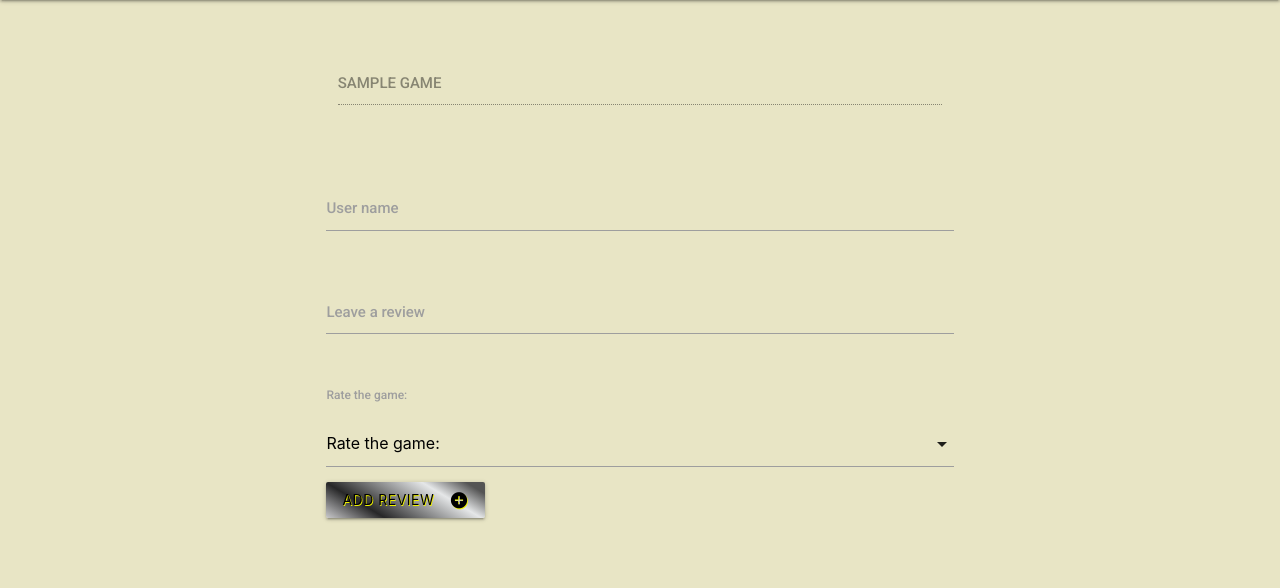
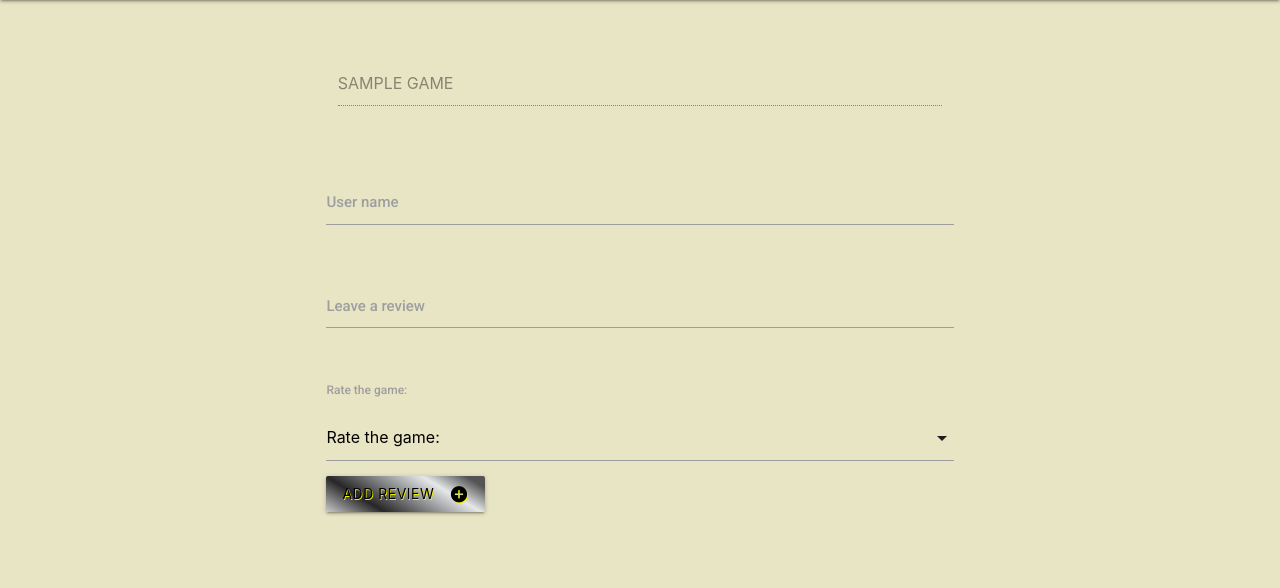
Before and after one commit to teppm/MS3-Project, a Flask app: template templates/add_review.html in a window 1280 px wide. Shown: the part 64-652 px from the top of the page. Run offline with Flask 2, Linux system fonts and the light colour scheme; the template is opened without the code that fills it: most values are stand-ins (such as "Sample title", 1, 10 or a date in 2020); some libraries are stand-ins or nearby versions.

Commit message:
id=game_name textarea changed to input field and readonly added to same input

```diff
--- a/templates/add_review.html
+++ b/templates/add_review.html
@@ -6,8 +6,7 @@
             <div class="input-field col s12">
 
                 <div class="input-field col s12">
-                    <textarea class="materialize-textarea" value="{{ games.game_name }}" id="game_name" name="game_name" disabled></textarea>
-                    <label for="game_name">{{ games.game_name.upper() }}</label>
+                    <input class="materialize-textarea" value="{{ games.game_name.upper() }}" id="game_name" name="game_name" readonly="readonly"></input>
                 </div>
             </div>
         </div>
```
